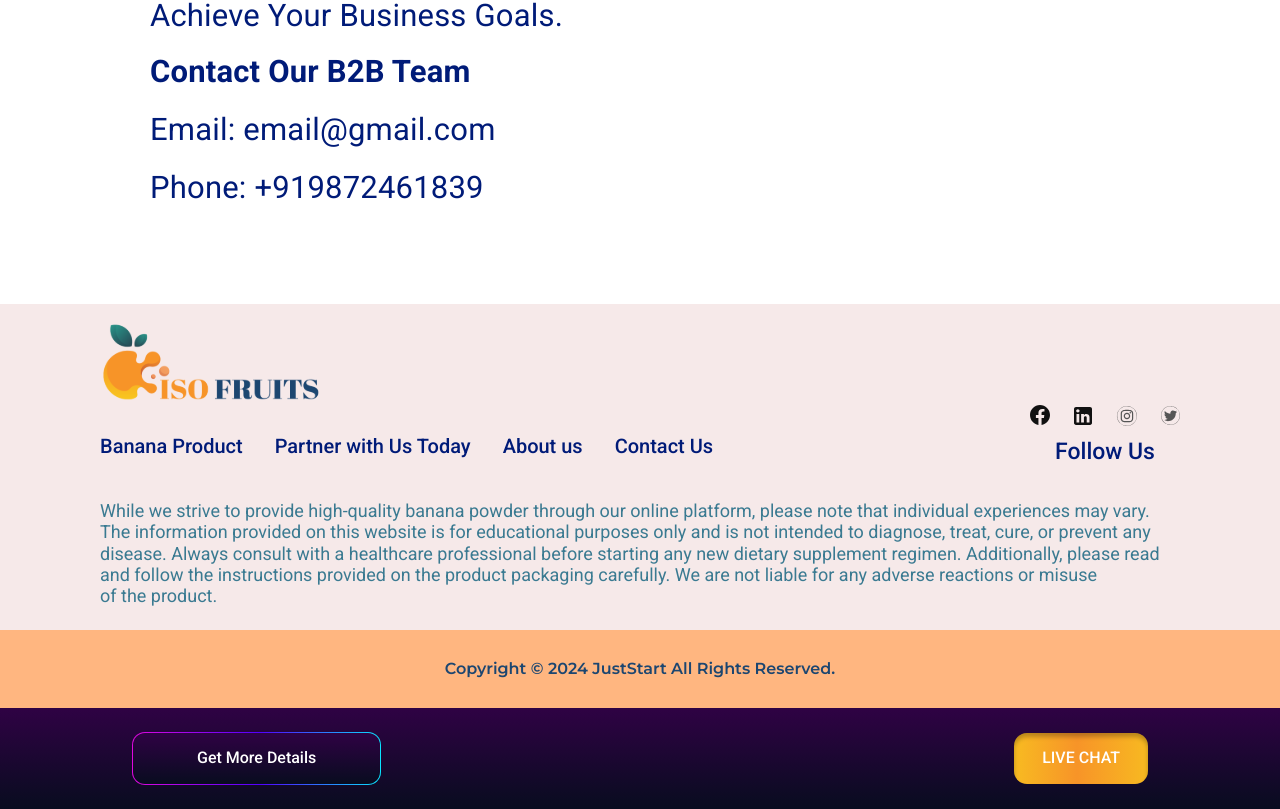
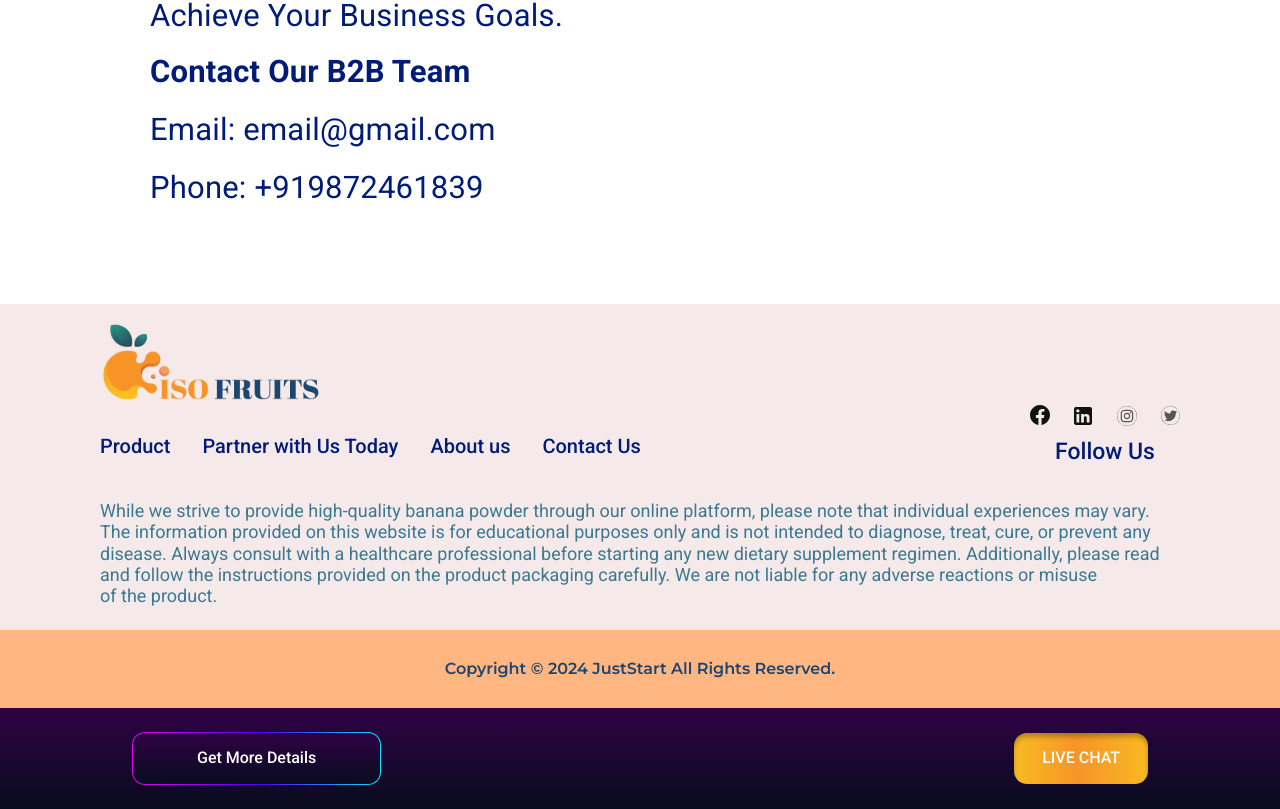
Before and after one commit to github-usman/iso-fruits, a Next.js app: page /iso-fruits/b2b-solutions in a window 1280 px wide. Shown: the part 1249-2058 px from the top of the page. Built offline with nearby package versions, Linux system fonts and the light colour scheme.

Commit message:
footer links added

```diff
--- a/components/static/iso-fruits/Footer/FooterTop.tsx
+++ b/components/static/iso-fruits/Footer/FooterTop.tsx
@@ -19,10 +19,10 @@ const FooterTop = () => {
               <Image src={logo} alt='iso-logo' loading='lazy'/>
             </div>
             <div className='links'>
-              <Link href='/'>Banana Product</Link>
-              <Link href='/'>Partner with Us Today</Link>
-              <Link href='/'>About us</Link>
-              <Link href='/'>Contact Us</Link>
+              <Link href='/iso-fruits/product'>Product</Link>
+              <Link href='/iso-fruits/b2b-solutions'>Partner with Us Today</Link>
+              <Link href='/iso-fruits/about-us'>About us</Link>
+              <Link href='/iso-fruits/contact-us'>Contact Us</Link>
             </div>
           </div>
 
--- a/components/static/iso-fruits/bottom-section/IsolatedBanana.tsx
+++ b/components/static/iso-fruits/bottom-section/IsolatedBanana.tsx
@@ -1,8 +1,6 @@
 import Image from 'next/image'
 import React from 'react'
 import banana from '../../../../assets/images/static/iso-fruits/bottom-section/isolatedBanana.png'
-import triangle from '../../../../assets/images/static/iso-fruits/bottom-section/triangleGradient.png'
-import triangleMobile from '../../../../assets/images/static/iso-fruits/bottom-section/triangleMobile.png'
 import golden_isolated_banana from '../../../../assets/images/static/iso-fruits/bottom-section/golden_isolated_banana.svg'
 import golden_banana_desktop from '../../../../assets/images/static/iso-fruits/bottom-section/golden-banana-desktop.png'
 
```
